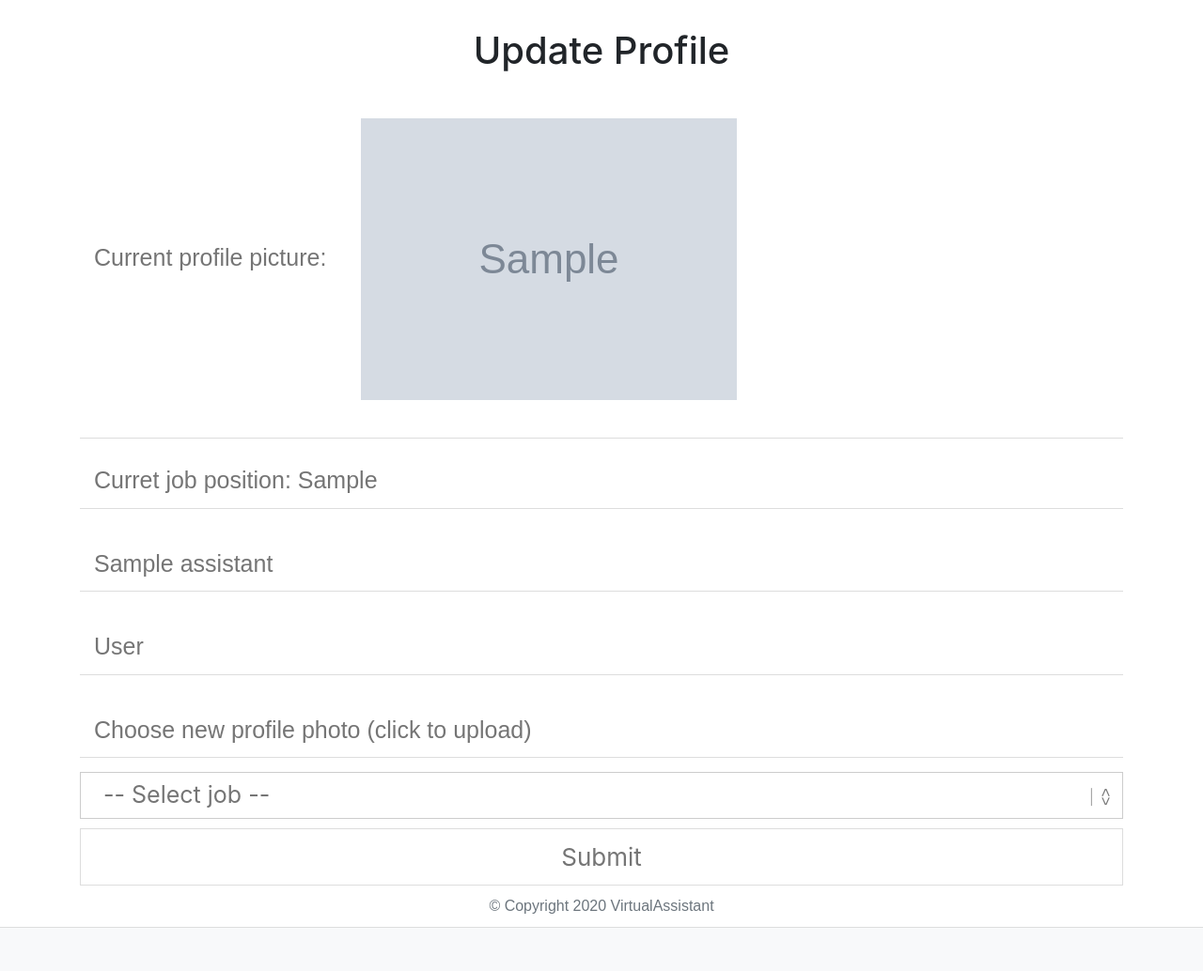
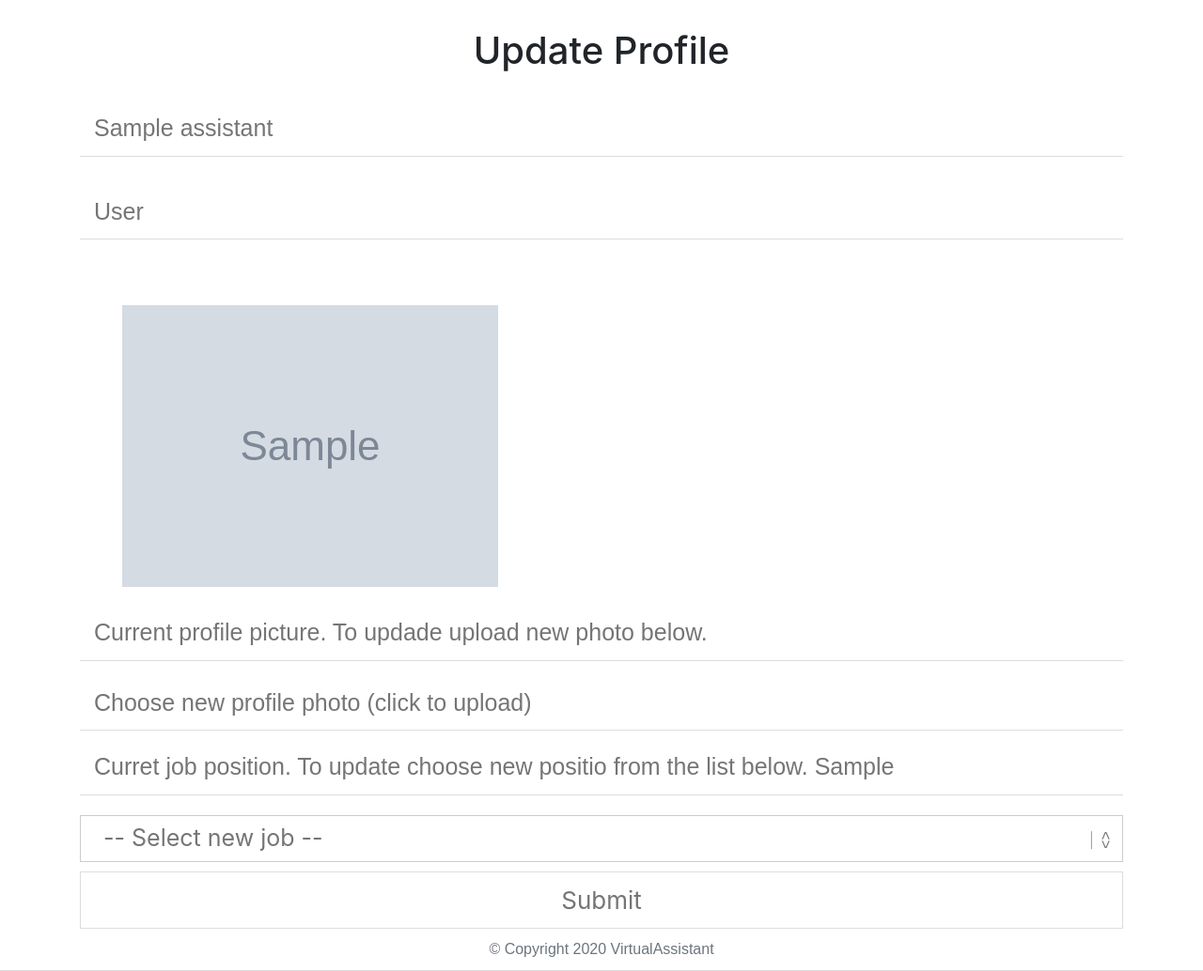
Before and after one commit to PietrzakJustyna/virtualAssistant, a Flask app: template virtualassistant/templates/update_form.html in a window 1280 px wide. Shown: the part 57-1091 px from the top of the page at 94% size. Before the commit the page ends 1045 px from the top, so only its background shows below. Run offline with Flask 2, Linux system fonts and the light colour scheme; the template is opened without the code that fills it: values that come from a table or form of the project are taken from there, others are empty; tables that the repository leaves empty hold one stand-in row (values such as "Sample post"); grey boxes marked "Sample" are stand-in pictures; some libraries are stand-ins or nearby versions.

Commit message:
Update form template tweak

```diff
--- a/virtualassistant/templates/update_form.html
+++ b/virtualassistant/templates/update_form.html
@@ -14,23 +14,21 @@
   <div class="container">
     <fieldset>
       <h1>Update profile</h1>
-      <p>Current profile picture:
-        <img src="{{ assistant.photo_path }}">
-      </p>
-
-      <p>Curret job position:
-        {{ assistant.job }}
-      </p>
-
       <form method="POST" action="" enctype="multipart/form-data" id="update_form" >
         <input type="text" name="name" required="True" placeholder="Name" class="ghost-input" value="{{ assistant.name }}">
         <input type="text" name="surname" required="True" placeholder="Surname" class="ghost-input" value="{{ assistant.surname }}">
+        <p>
+          <img src="{{ assistant.photo_path }}" style="display:block">
+          Current profile picture. To updade upload new photo below.
+        </p>
         <input name="photo" type="file" class="inputfile" id="file" accept="image/*">
         <label class="upload-label" for="file">Choose new profile photo (click to upload)<i class="fas fa-file-upload"></i></label>
-
+        <p>Curret job position. To update choose new positio from the list below.
+          {{ assistant.job }}
+        </p>
         <div class="selectdiv">
           <select id="sel" name="job">
-            <option value="">-- Select job --</option>
+            <option value="">-- Select new job --</option>
           </select>
         </div>
 
```
